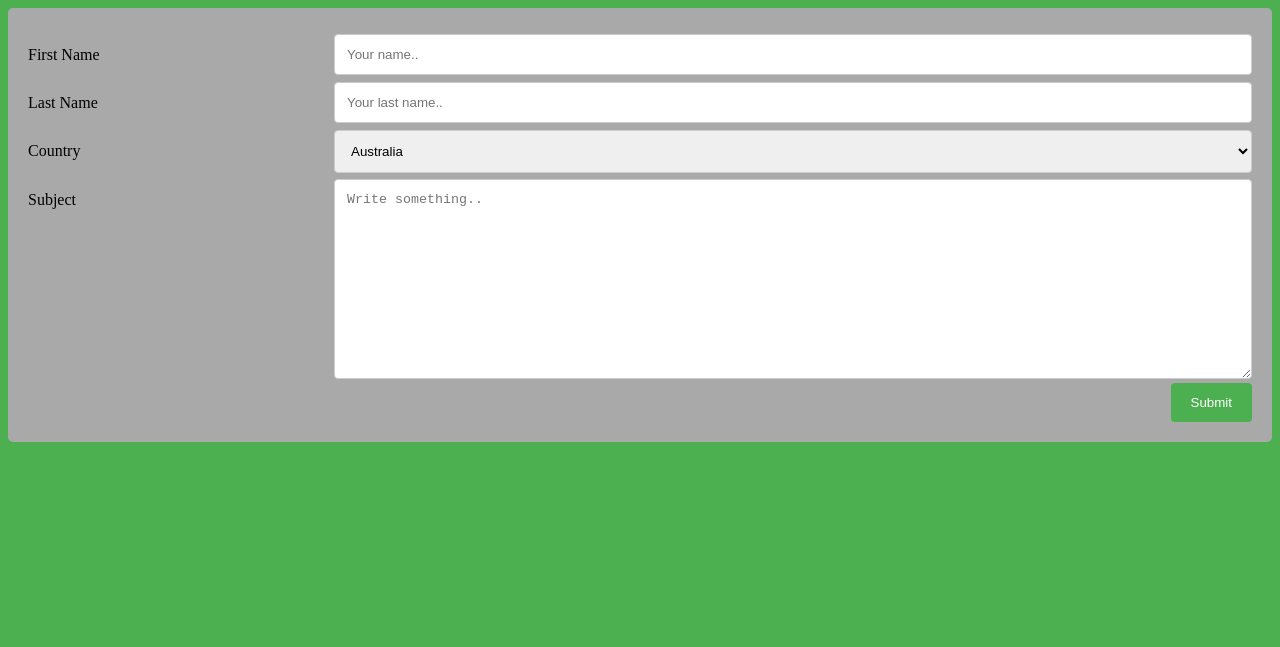
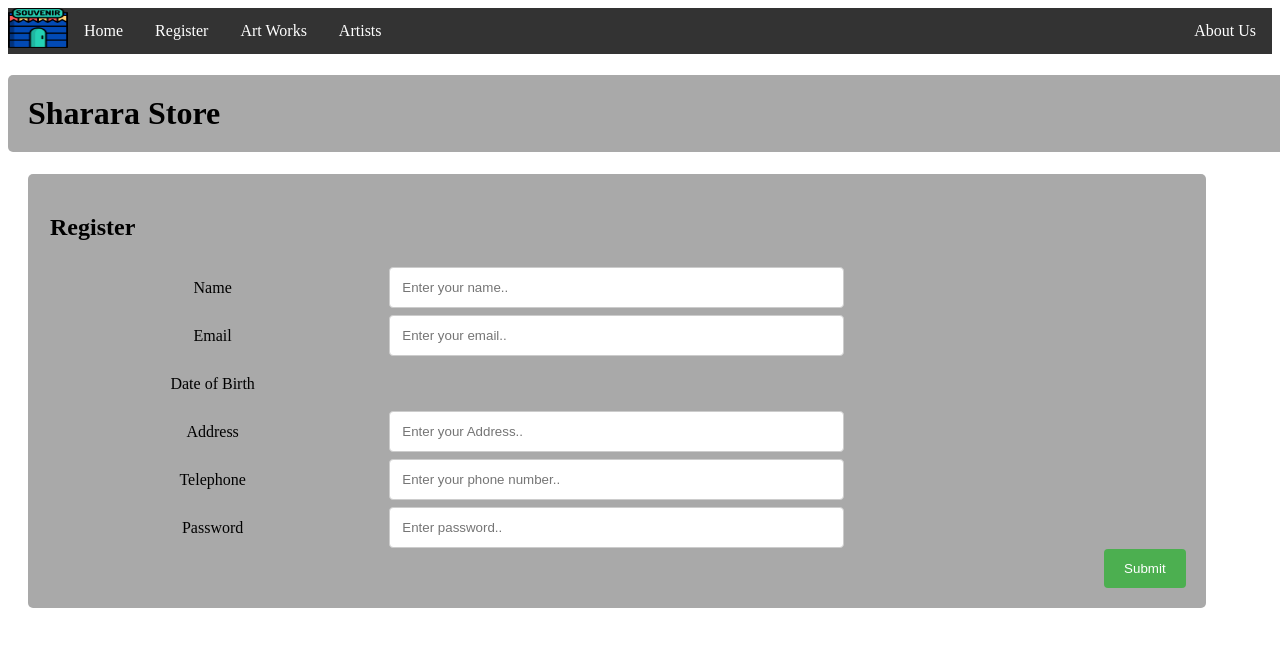
Before and after one commit to saleemhamo/web_project_2019, a PHP site: page /Registration.php in a window 1280 px wide. Shown: the top 647 px of the page. Run offline with PHP 8.4, Linux system fonts and the light colour scheme.

Commit message:
registration page

```diff
--- a/Registration.php
+++ b/Registration.php
@@ -8,51 +8,114 @@
 
 
 <body>
+<?php include("main.php"); ?>
 
-<div class="container">
-    <form action="action_page.php">
+
+
+
+<form method="post" action="Registration.php" id ="resgister" >
+   <filedset>
+    <legend><h2>Register</h2></legend>
+
        <div class="row">
-            <div class="col-25">
-                <label for="fname">First Name</label>
+           <div class="col-30">
+               <label for="name">Name</label>
            </div>
-            <div class="col-75">
-                <input type="text" id="fname" name="firstname" placeholder="Your name..">
+           <div class="col-40">
+               <input type="text" name="name" placeholder="Enter your name..">
            </div>
        </div>
        <div class="row">
-            <div class="col-25">
-                <label for="lname">Last Name</label>
+           <div class="col-30">
+               <label for="email">Email</label>
            </div>
-            <div class="col-75">
-                <input type="text" id="lname" name="lastname" placeholder="Your last name..">
+           <div class="col-40">
+               <input type="email" name="email" placeholder="Enter your email..">
            </div>
        </div>
        <div class="row">
-            <div class="col-25">
-                <label for="country">Country</label>
+           <div class="col-30">
+               <label for="dateOfBirth">Date of Birth</label>
            </div>
-            <div class="col-75">
-                <select id="country" name="country">
-                    <option value="australia">Australia</option>
-                    <option value="canada">Canada</option>
-                    <option value="usa">USA</option>
-                </select>
+           <div class="col-40">
+<!--             <input type="date" name="dateOfBirth" placeholder="YYYY-MM-DD" >-->
+<!-- to-do         dataformatas="yyyy mm dd" required pattern="(?:19|20)[0-9]{2}-(?:(?:0[1-9]|1[0-2])/(?:0[1-9]|1[0-9]|2[0-9])|(?:(?!02)(?:0[1-9]|1[0-2])/(?:30))|(?:(?:0[13578]|1[02])-31))"-->
+           </div>
+       </div>
+
+
+       <div class="row">
+           <div class="col-30">
+               <label for="address">Address</label>
+           </div>
+           <div class="col-40">
+               <input type="text" name="address" placeholder="Enter your Address..">
+           </div>
+       </div>
+
+       <div class="row">
+           <div class="col-30">
+               <label for="phone">Telephone</label>
+           </div>
+           <div class="col-40">
+               <input type="number" name="phone" placeholder="Enter your phone number..">
            </div>
        </div>
        <div class="row">
-            <div class="col-25">
-                <label for="subject">Subject</label>
+           <div class="col-30">
+               <label for="password">Password</label>
            </div>
-            <div class="col-75">
-                <textarea id="subject" name="subject" placeholder="Write something.." style="height:200px"></textarea>
+           <div class="col-40">
+               <input type="password" name="password" placeholder="Enter password..">
            </div>
        </div>
+
        <div class="row">
-            <input type="submit" value="Submit">
-        </div>
-    </form>
+               <input type="submit" name="submit">
        </div>
 
+       <?php
+
+       // Check if request is POST
+       if($_SERVER['REQUEST_METHOD'] === 'POST' ) {
+
+           // This file contains the database access information.
+           // This file also establishes a connection to MySQL
+           // and selects the database.
+           // Set the database access information as constants:
+           $dbhost = "1170381.studentswebprojects.ritaj.ps";
+           $dbuser = "c107_1170381_19";
+           $dbpass = "comp334!";
+           $dbname = "c107_project_store";
+
+           // create PDO Object:
+           $pdo = new PDO("mysql:host=$dbhost;dbname=$dbname;port=3306",$dbuser, $dbpass);
+
+           if(!$pdo ) {
+               die("Could not connect to database");
+           }else echo "Connected to Database";
+
+           // Write the SQL statement string to select all items
+           $sqlStatement = "INSERT INTO customers ( name , email, address , phone , password) VALUES (?,?,?,?,?,?)";
+//to-do birth daaateeee
+           // Prepare the statement
+           $stmt = $pdo->prepare($sqlStatement);
+
+           // Execute the SQL query and get all rows
+           $status = $stmt->execute([$_POST['name'], $_POST['email'], $_POST['address'], $_POST['phone'], $_POST['password']]);
+
+           // Check the status
+           if($status ) {
+               echo 'Data inserted successfully';
+           }
+           else {
+               echo $stmt->error;
+           }
+
+           // PHP will automatically close
+           // the connection when the script ends
+
+       }?>
 
 
 </body>
--- a/main.php
+++ b/main.php
@@ -11,7 +11,7 @@
 
 
 
-<nav>
+<nav id = "mainNav">
 
     <ul>
         <li><img src="images/shop.png" alt="icon" width="60" height="40"></li>
@@ -24,7 +24,7 @@
     </ul>
 
 </nav>
-<h1 class="container"">Sharara Store</h1>
+<h1 class="container">Sharara Store</h1>
 
 
 
--- a/style.css
+++ b/style.css
@@ -1,5 +1,6 @@
+
 /* Style inputs, select elements and textareas */
-input[type=text], select, textarea{
+input[type=text], select, textarea, input[type=password],input[type=number],input[type=date],input[type=email]{
     width: 100%;
     padding: 12px;
     border: 1px solid #ccc;
@@ -25,25 +26,36 @@ input[type=submit] {
     float: right;
 }
 
+
+
 /* Style the container */
 .container {
     border-radius: 5px;
     background-color: #f2f2f2;
     padding: 20px;
     background: darkgray;
+    width: 100%;
 }
 
 /* Floating column for labels: 25% width */
-.col-25 {
+.col-40 {
     float: left;
-    width: 25%;
+    width: 40%;
     margin-top: 6px;
 }
 
 /* Floating column for inputs: 75% width */
-.col-75 {
+.col-30 {
     float: left;
-    width: 75%;
+    width: 30%;
+    margin-top: 6px;
+    text-align: center;
+}
+
+/* Floating column for inputs: 75% width */
+.col-40 {
+    float: left;
+    width: 40%;
     margin-top: 6px;
 }
 
@@ -53,9 +65,7 @@ input[type=submit] {
     display: table;
     clear: both;
 }
-body{
-    background: #4CAF50;
-}
+
 ul {
     list-style-type: none;
     margin: 0;
@@ -80,3 +90,48 @@ li a {
 li a:hover {
     background-color: #111;
 }
+
+
+
+
+
+
+
+
+#resgister {
+    border-radius: 5px;
+    background-color: #f2f2f2;
+    padding: 20px;
+    background: darkgray;
+    width: 90%;
+
+    margin: 20px;
+}
+#mainNav {
+
+}
+
+.right{
+
+
+}
+
+.left{
+
+
+}
+
+.center{
+
+
+}
+#footer {
+    background-color: #b1b0b3;
+    padding: 20px;
+    text-align: center;
+    color: #1b1b1b;
+    font-size: 1.5em;
+    font-weight: bold;
+    clear: both;
+    width: 100%;
+}
```
Also changed, not shown: footer.php (added, +27 -0 lines), test.php (+120 -4 lines). Lines whose indentation alone changed are shown as unchanged.
